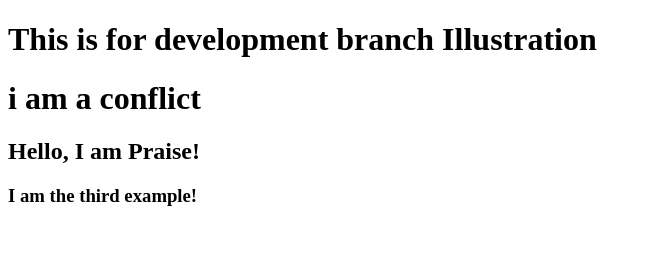
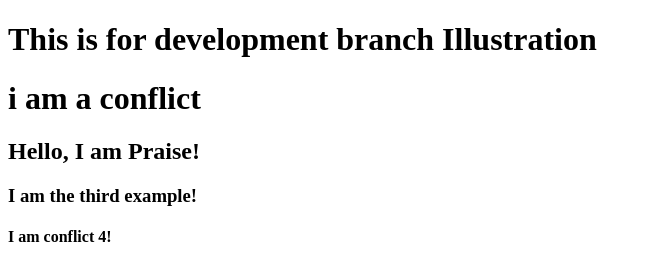
Before and after one commit to callysavio/blog-clone, a plain HTML site: page git.html in a window 1280 px wide. Shown: the whole page, without its empty margins (0-651 px from the left). Drawn offline with Linux system fonts and the light colour scheme.

Commit message:
some changes

```diff
--- a/git.html
+++ b/git.html
@@ -12,6 +12,7 @@
     <h1>i am a conflict</h1>
     <h2>Hello, I am Praise!</h2>
     <h3>I am the third example!</h3>
+    <h4>I am conflict 4!</h4>
 </body>
 
 </html>
```
